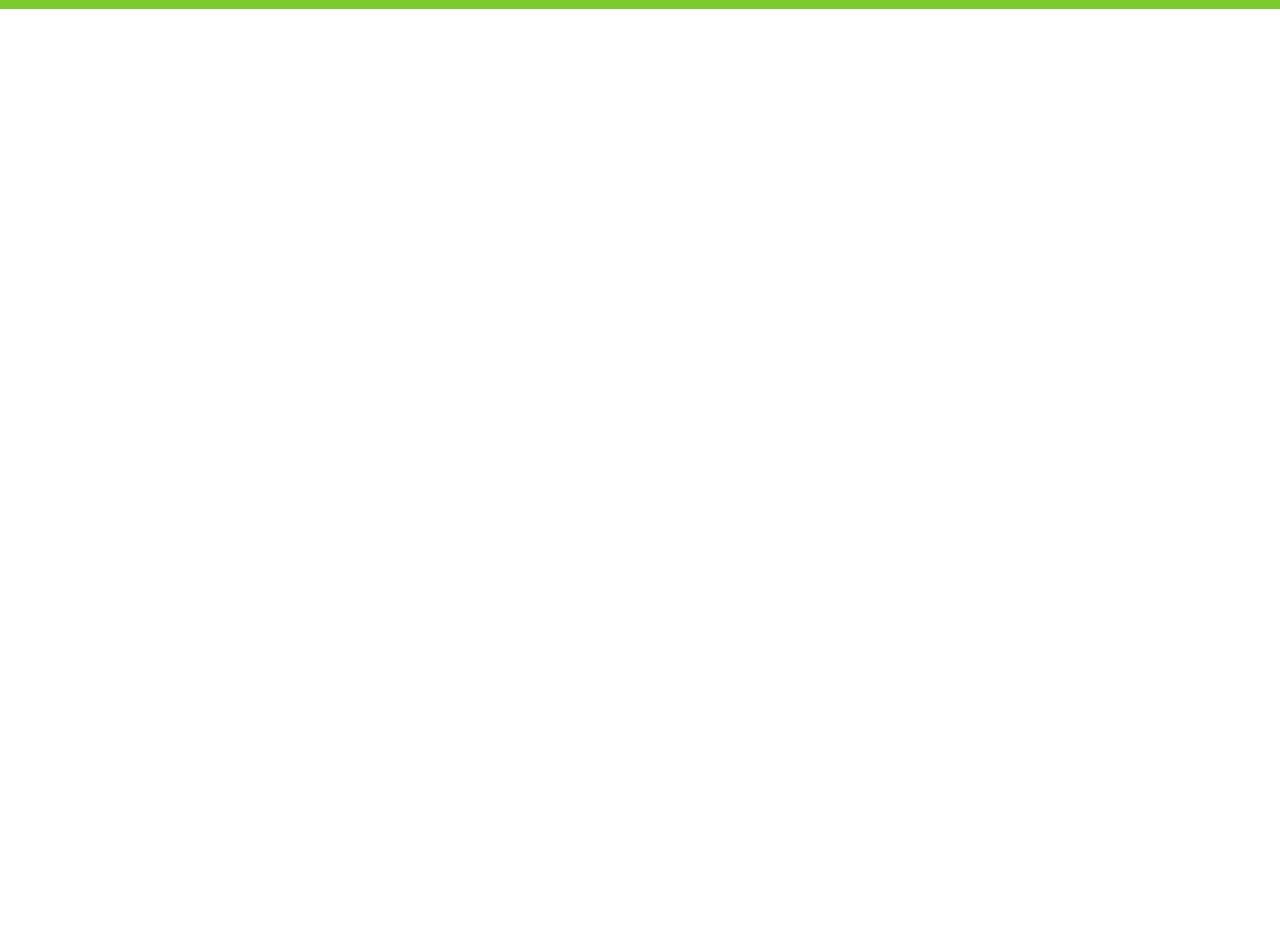
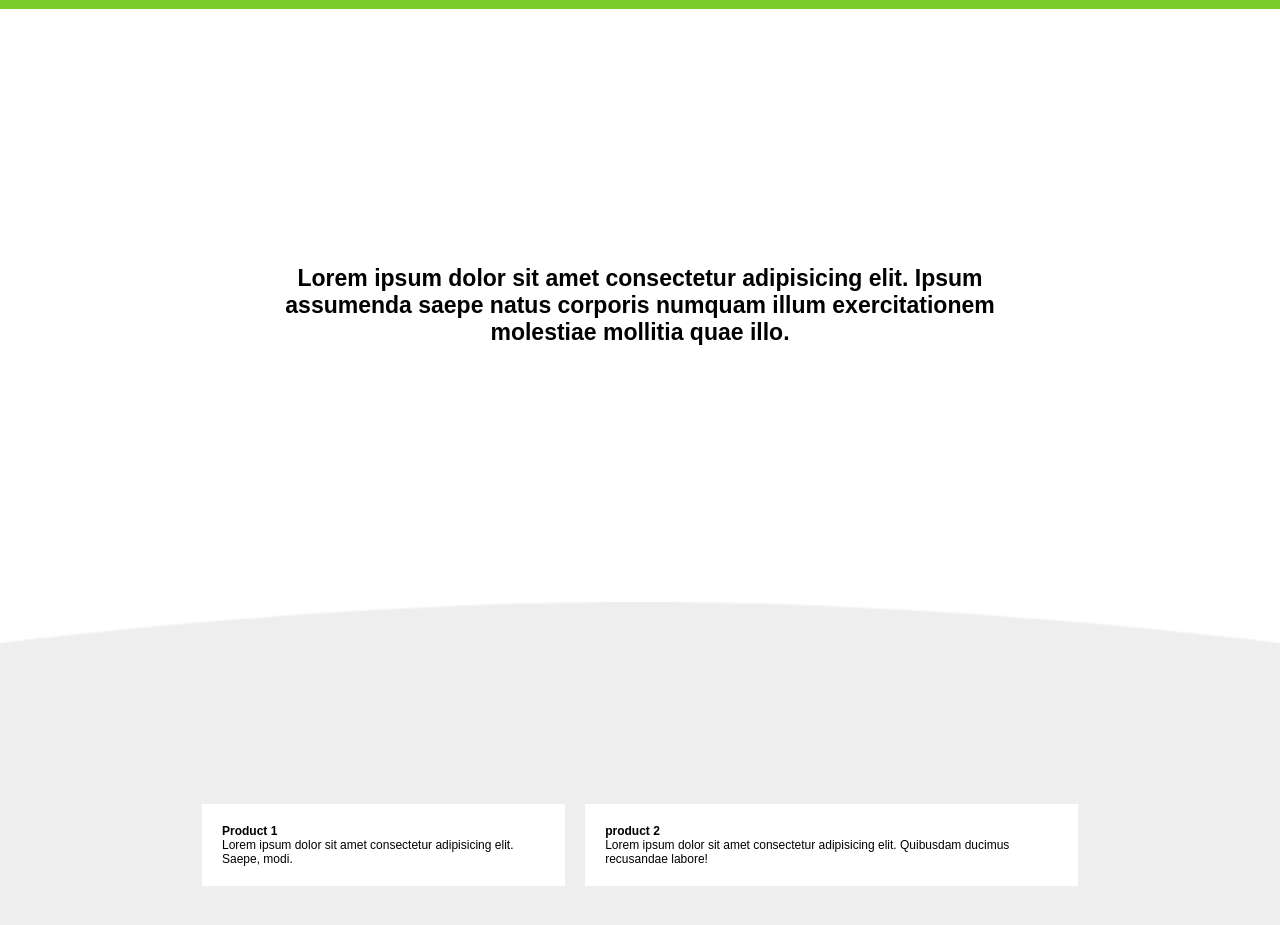
Before and after one commit to Hernan1ro/Brand, a plain HTML site: page index.html in a window 1280 px wide. Shown: the part 45-970 px from the top of the page. Before the commit the page ends 800 px from the top, so only its background shows below. Drawn offline with Linux system fonts and the light colour scheme.

Commit message:
Main section was created

```diff
--- a/CSS/stylesheet.css
+++ b/CSS/stylesheet.css
@@ -27,3 +27,27 @@
 #nav a:hover {
   color: white;
 }
+
+/* MAIN SECTION  */
+.main_section {
+  padding: 20%;
+  text-align: center;
+}
+.main_section h1 {
+  font-size: 23px;
+}
+.products {
+  background-image: url(/images/curve.png);
+  height: 200px;
+  background-size: cover;
+  background-position: center top;
+  padding: 15%;
+  display: flex;
+}
+.product {
+  padding: 10px;
+}
+.product .content {
+  background-color: white;
+  padding: 20px;
+}
--- a/Scripts/script.js
+++ b/Scripts/script.js
@@ -1,3 +1,3 @@
-alert("Hi niggaaa");
+// alert("Hi niggaaa");
 
 Hi;
--- a/index.html
+++ b/index.html
@@ -6,6 +6,7 @@
     <link rel="stylesheet" href="/CSS/stylesheet.css" />
   </head>
   <body>
+    <!-- HERE STARTS NAV  -->
     <div id="nav">
       <div class="brand-image">
         <img src="/images/logo.png" alt="logo" />
@@ -21,6 +22,32 @@
         </ul>
       </div>
     </div>
+    <!-- HERE FINISH MAIN SECTION -->
+    <div class="main_section">
+      <h1>
+        Lorem ipsum dolor sit amet consectetur adipisicing elit. Ipsum assumenda
+        saepe natus corporis numquam illum exercitationem molestiae mollitia
+        quae illo.
+      </h1>
+    </div>
+    <div class="products">
+      <div class="product">
+        <div class="content">
+          <h1>Product 1</h1>
+          <p>
+            Lorem ipsum dolor sit amet consectetur adipisicing elit. Saepe,
+            modi.
+          </p>
+        </div>
+      </div>
+      <div class="product">
+        <div class="content">
+          <h1>product 2</h1>
+          Lorem ipsum dolor sit amet consectetur adipisicing elit. Quibusdam
+          ducimus recusandae labore!
+        </div>
+      </div>
+    </div>
     <script src="/Scripts/script.js"></script>
   </body>
 </html>
```
Also changed, not shown: images/box1.png (added), images/box2.png (added), images/curve.png (added).
